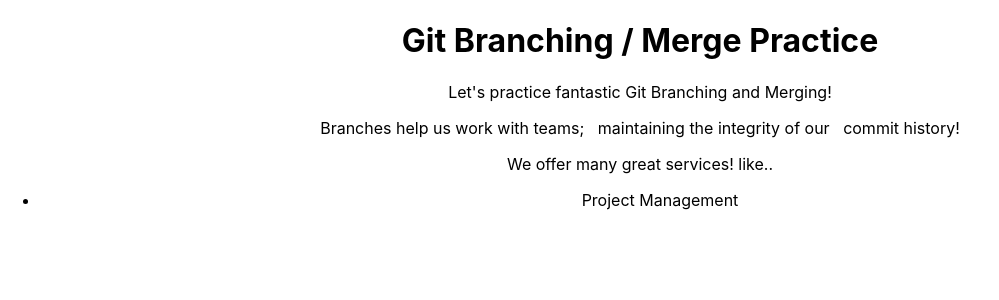
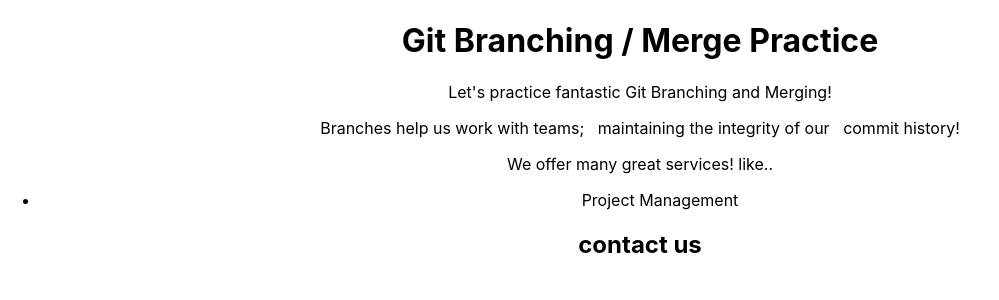
Before and after one commit to Kour-Harpreet/react-git-practice, a React (Create React App) app: page / in a window 1280 px wide. Shown: the top 300 px of the page, without its empty margins (0-999 px from the left). Built offline with nearby package versions, Linux system fonts and the light colour scheme.

Commit message:
added changes in contact

```diff
--- a/src/App.js
+++ b/src/App.js
@@ -3,6 +3,7 @@ import logo from './logo.svg';
 import './App.css';
 import About from './components/About';
 import Services from './components/Services';
+import Contact from './components/Contact';
 
 function App() {
   return (
@@ -11,6 +12,7 @@ function App() {
      <p>Let's practice fantastic Git Branching and Merging!</p>
      <About />
      <Services />
+     <Contact/>
     </div>
   );
 }
--- /dev/null
+++ b/src/components/Contact.js
@@ -0,0 +1,15 @@
+
+import React from 'react';class Contact extends React.Component
+{
+    render()
+    {
+        return(
+            <>
+            <h2>
+                contact us
+            </h2>
+            </>
+        );
+    }
+}
+export default Contact;
```
